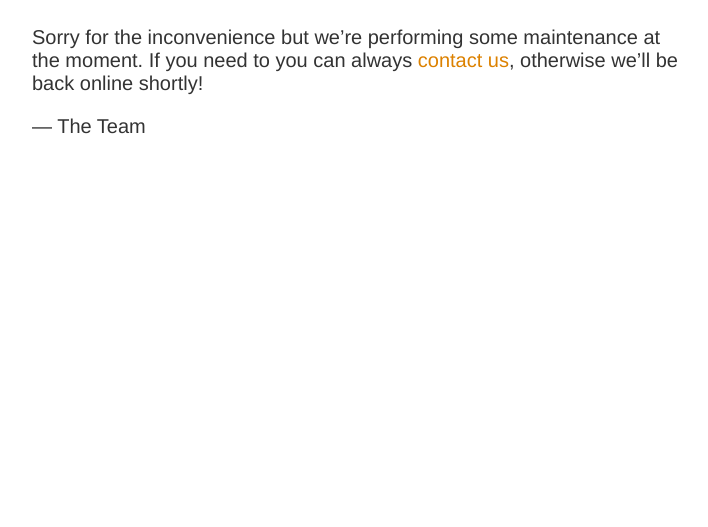
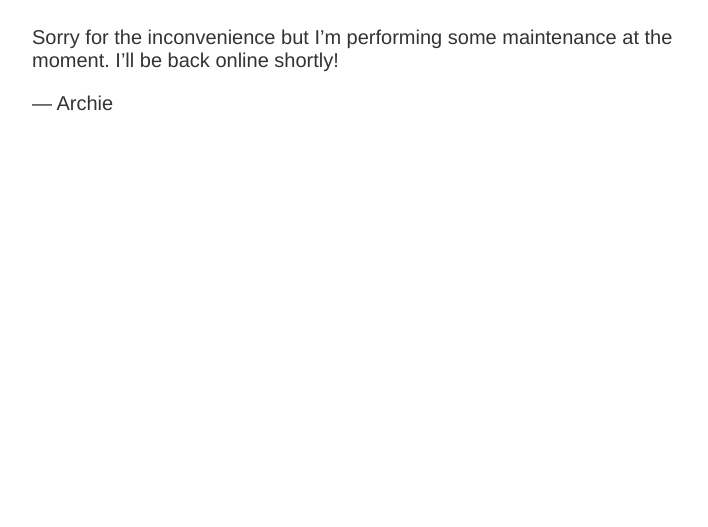
Before and after one commit to archieeeee/archieeeee.github.io, a plain HTML site: page index.html in a window 1280 px wide. Shown: the part 273-800 px from the top of the page, without its empty margins (283-991 px from the left). Drawn offline with Linux system fonts and the light colour scheme.

Commit message:
v4rv
rvf4

```diff
--- a/index.html
+++ b/index.html
@@ -12,7 +12,7 @@
 <article>
     <h1>We&rsquo;ll be back soon!</h1>
     <div>
-        <p>Sorry for the inconvenience but we&rsquo;re performing some maintenance at the moment. If you need to you can always <a href="mailto:#">contact us</a>, otherwise we&rsquo;ll be back online shortly!</p>
-        <p>&mdash; The Team</p>
+        <p>Sorry for the inconvenience but I&rsquo;m performing some maintenance at the moment. I&rsquo;ll be back online shortly!</p>
+        <p>&mdash; Archie</p>
     </div>
 </article>
```
